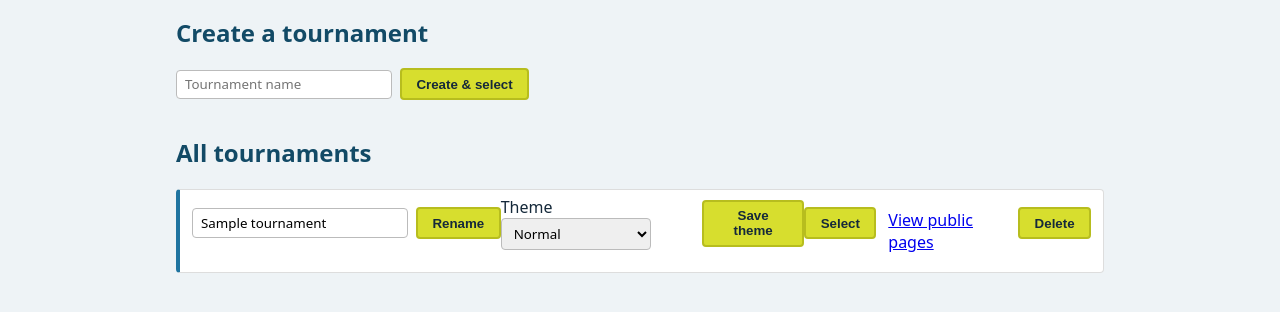
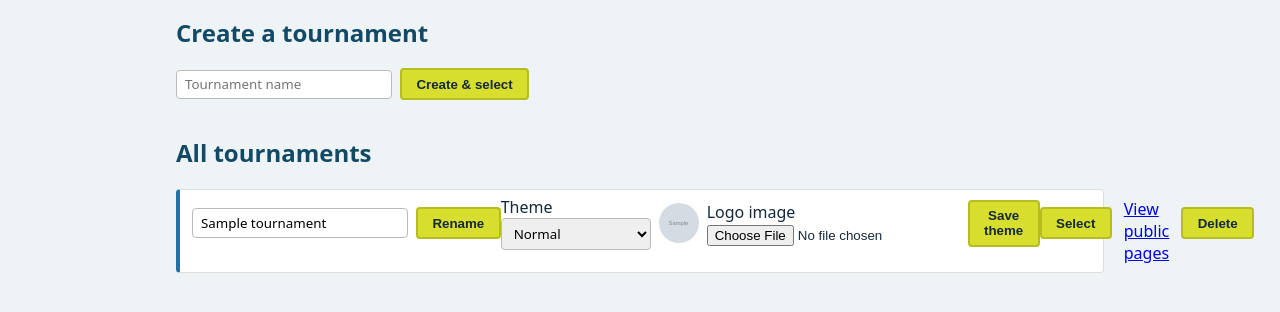
Before and after one commit to paulinemlchan/dinkEngine, a Flask app: page /admin/tournaments in a window 1280 px wide. Shown: the part 296-608 px from the top of the page. Run offline with Flask 3, Linux system fonts and the light colour scheme; the visitor is signed in with stand-in values (Sample User, id 1); tables that the repository leaves empty hold one stand-in row (values such as "Sample post"); grey boxes marked "Sample" are stand-in pictures.

Commit message:
Allow uploading a tournament logo and derive its theme colors automatically

```diff
--- a/config.py
+++ b/config.py
@@ -14,3 +14,7 @@ MAX_PLAYERS = 32
 MAX_COURTS = 20
 MAX_MATCHES_PER_COURT = 5
 MAX_EXCEPTIONS = 5
+
+THEME_LOGO_UPLOAD_FOLDER = os.path.join(os.path.dirname(__file__), "static", "uploads", "theme_logos")
+THEME_LOGO_ALLOWED_EXTENSIONS = {"png", "jpg", "jpeg", "gif", "webp"}
+MAX_CONTENT_LENGTH = 5 * 1024 * 1024  # 5 MB cap on any upload, including theme logos
--- a/db.py
+++ b/db.py
@@ -39,6 +39,17 @@ def _migrate(db):
     tournament_columns = {row["name"] for row in db.execute("PRAGMA table_info(tournaments)")}
     if "theme" not in tournament_columns:
         db.execute("ALTER TABLE tournaments ADD COLUMN theme TEXT NOT NULL DEFAULT 'normal'")
+    if "logo_filename" not in tournament_columns:
+        db.execute("ALTER TABLE tournaments ADD COLUMN logo_filename TEXT")
+    for color_column in (
+        "theme_color_primary",
+        "theme_color_primary_dark",
+        "theme_color_accent",
+        "theme_color_accent_dark",
+        "theme_color_text",
+    ):
+        if color_column not in tournament_columns:
+            db.execute(f"ALTER TABLE tournaments ADD COLUMN {color_column} TEXT")
 
     slam_columns = {row["name"] for row in db.execute("PRAGMA table_info(slam_matches)")}
     if "server_name" not in slam_columns:
--- a/requirements.txt
+++ b/requirements.txt
@@ -1 +1,2 @@
 Flask>=3.0
+Pillow>=10.0
--- a/routes/admin.py
+++ b/routes/admin.py
@@ -1,7 +1,11 @@
+import colorsys
 import itertools
+import os
 from functools import wraps
 
 from flask import Blueprint, current_app, flash, g, redirect, render_template, request, session, url_for
+from PIL import Image
+from werkzeug.utils import secure_filename
 
 from db import get_db
 from randomizer import generate_match_schedule
@@ -10,6 +14,79 @@ from routes.auth import login_required
 bp = Blueprint("admin", __name__, url_prefix="/admin")
 
 THEMES = ["normal", "halloween", "christmas", "chinese_new_year"]
+
+# Minimal magic-byte check so a renamed non-image file can't be stored as a "logo".
+_IMAGE_SIGNATURES = {
+    "png": (b"\x89PNG\r\n\x1a\n",),
+    "jpg": (b"\xff\xd8\xff",),
+    "jpeg": (b"\xff\xd8\xff",),
+    "gif": (b"GIF87a", b"GIF89a"),
+    "webp": (b"RIFF",),  # followed by size (4 bytes) then b"WEBP"; checked separately below
+}
+
+
+def _save_theme_logo(tournament_id, file_storage):
+    """Validate and store an uploaded logo, returning its filename, or None if no file was given."""
+    if not file_storage or not file_storage.filename:
+        return None
+
+    ext = secure_filename(file_storage.filename).rsplit(".", 1)[-1].lower()
+    allowed = current_app.config["THEME_LOGO_ALLOWED_EXTENSIONS"]
+    if "." not in file_storage.filename or ext not in allowed:
+        raise ValueError(f"Logo must be one of: {', '.join(sorted(allowed))}.")
+
+    header = file_storage.stream.read(16)
+    file_storage.stream.seek(0)
+    if ext == "webp":
+        valid = header.startswith(b"RIFF") and header[8:12] == b"WEBP"
+    else:
+        valid = any(header.startswith(sig) for sig in _IMAGE_SIGNATURES[ext])
+    if not valid:
+        raise ValueError("That file doesn't look like a valid image.")
+
+    upload_folder = current_app.config["THEME_LOGO_UPLOAD_FOLDER"]
+    os.makedirs(upload_folder, exist_ok=True)
+    filename = f"tournament_{tournament_id}.{ext}"
+    file_storage.save(os.path.join(upload_folder, filename))
+    return filename
+
+
+def _extract_theme_colors(image_path):
+    """Build a small CSS palette from a logo's dominant colors, or None if it can't be read."""
+    try:
+        img = Image.open(image_path).convert("RGB")
+        img.thumbnail((120, 120))
+        quantized = img.quantize(colors=8, method=Image.MEDIANCUT).convert("RGB")
+        counts = sorted(quantized.getcolors(maxcolors=64) or [], reverse=True)
+    except Exception:
+        return None
+    if not counts:
+        return None
+
+    candidates = [rgb for _, rgb in counts[:5]]
+
+    def hls(rgb):
+        r, g, b = (c / 255 for c in rgb)
+        return colorsys.rgb_to_hls(r, g, b)  # (hue, lightness, saturation)
+
+    darkest = min(candidates, key=lambda c: hls(c)[1])
+    most_vivid = max(candidates, key=lambda c: hls(c)[2])
+
+    def with_lightness(rgb, lightness, min_saturation=None):
+        hue, _, saturation = hls(rgb)
+        if min_saturation is not None:
+            saturation = max(saturation, min_saturation)
+        r, g, b = colorsys.hls_to_rgb(hue, lightness, saturation)
+        return "#%02x%02x%02x" % (round(r * 255), round(g * 255), round(b * 255))
+
+    return {
+        "primary": with_lightness(darkest, 0.22),
+        "primary_dark": with_lightness(darkest, 0.12),
+        "accent": with_lightness(most_vivid, 0.55, min_saturation=0.55),
+        "accent_dark": with_lightness(most_vivid, 0.40, min_saturation=0.55),
+        "text": with_lightness(darkest, 0.12),
+    }
+
 
 
 def tournament_required(view):
@@ -72,8 +149,15 @@ def tournaments():
 
         elif action == "delete":
             tournament_id = request.form.get("tournament_id")
+            row = db.execute(
+                "SELECT logo_filename FROM tournaments WHERE id = ?", (tournament_id,)
+            ).fetchone()
             db.execute("DELETE FROM tournaments WHERE id = ?", (tournament_id,))
             db.commit()
+            if row and row["logo_filename"]:
+                logo_path = os.path.join(current_app.config["THEME_LOGO_UPLOAD_FOLDER"], row["logo_filename"])
+                if os.path.exists(logo_path):
+                    os.remove(logo_path)
             if str(session.get("tournament_id")) == str(tournament_id):
                 session.pop("tournament_id", None)
             flash("Tournament deleted.", "success")
@@ -94,9 +178,49 @@ def tournaments():
             if theme not in THEMES:
                 flash("Unknown theme.", "error")
             else:
-                db.execute("UPDATE tournaments SET theme = ? WHERE id = ?", (theme, tournament_id))
-                db.commit()
-                flash("Tournament theme updated.", "success")
+                row = db.execute(
+                    "SELECT logo_filename FROM tournaments WHERE id = ?", (tournament_id,)
+                ).fetchone()
+                try:
+                    new_filename = _save_theme_logo(tournament_id, request.files.get("logo"))
+                except ValueError as e:
+                    flash(str(e), "error")
+                else:
+                    if new_filename is not None:
+                        old_filename = row["logo_filename"] if row else None
+                        if old_filename and old_filename != new_filename:
+                            old_path = os.path.join(current_app.config["THEME_LOGO_UPLOAD_FOLDER"], old_filename)
+                            if os.path.exists(old_path):
+                                os.remove(old_path)
+                        logo_path = os.path.join(current_app.config["THEME_LOGO_UPLOAD_FOLDER"], new_filename)
+                        colors = _extract_theme_colors(logo_path)
+                        if colors is None:
+                            db.execute(
+                                "UPDATE tournaments SET theme = ?, logo_filename = ? WHERE id = ?",
+                                (theme, new_filename, tournament_id),
+                            )
+                            flash("Logo saved, but its colors couldn't be read; using the default theme palette.", "error")
+                        else:
+                            db.execute(
+                                """UPDATE tournaments SET theme = ?, logo_filename = ?,
+                                       theme_color_primary = ?, theme_color_primary_dark = ?,
+                                       theme_color_accent = ?, theme_color_accent_dark = ?, theme_color_text = ?
+                                   WHERE id = ?""",
+                                (
+                                    theme,
+                                    new_filename,
+                                    colors["primary"],
+                                    colors["primary_dark"],
+                                    colors["accent"],
+                                    colors["accent_dark"],
+                                    colors["text"],
+                                    tournament_id,
+                                ),
+                            )
+                    else:
+                        db.execute("UPDATE tournaments SET theme = ? WHERE id = ?", (theme, tournament_id))
+                    db.commit()
+                    flash("Tournament theme updated.", "success")
 
         return redirect(url_for("admin.tournaments"))
 
--- a/schema.sql
+++ b/schema.sql
@@ -2,6 +2,12 @@ CREATE TABLE IF NOT EXISTS tournaments (
     id INTEGER PRIMARY KEY AUTOINCREMENT,
     name TEXT NOT NULL,
     theme TEXT NOT NULL DEFAULT 'normal',
+    logo_filename TEXT,
+    theme_color_primary TEXT,
+    theme_color_primary_dark TEXT,
+    theme_color_accent TEXT,
+    theme_color_accent_dark TEXT,
+    theme_color_text TEXT,
     created_at TEXT NOT NULL DEFAULT (datetime('now'))
 );
 
--- a/static/css/style.css
+++ b/static/css/style.css
@@ -266,6 +266,14 @@ th { background: var(--color-blue); color: #fff; }
   margin-top: 1rem;
 }
 
+.theme-logo-preview {
+  height: 40px;
+  width: 40px;
+  border-radius: 50%;
+  object-fit: cover;
+  vertical-align: middle;
+}
+
 /* Per-tournament themes, selected on the admin Tournaments tab. */
 body.theme-halloween {
   --color-blue: #1c1a17;
--- a/templates/admin/tournaments.html
+++ b/templates/admin/tournaments.html
@@ -21,7 +21,7 @@
         <button type="submit">Rename</button>
       </form>
       {% if t.id == active_tournament_id %}<strong>(active)</strong>{% endif %}
-      <form method="post" class="inline-form">
+      <form method="post" class="inline-form" enctype="multipart/form-data">
         <input type="hidden" name="action" value="set_theme">
         <input type="hidden" name="tournament_id" value="{{ t.id }}">
         <label>Theme
@@ -32,6 +32,12 @@
               </option>
             {% endfor %}
           </select>
+        </label>
+        {% if t.logo_filename %}
+          <img src="{{ url_for('static', filename='uploads/theme_logos/' ~ t.logo_filename) }}" alt="Current logo" class="theme-logo-preview">
+        {% endif %}
+        <label>Logo image
+          <input type="file" name="logo" accept="image/png,image/jpeg,image/gif,image/webp">
         </label>
         <button type="submit">Save theme</button>
       </form>
--- a/templates/base.html
+++ b/templates/base.html
@@ -5,11 +5,23 @@
   <meta name="viewport" content="width=device-width, initial-scale=1">
   <title>DinkEngine</title>
   <link rel="stylesheet" href="{{ url_for('static', filename='css/style.css') }}">
+  {% if tournament and tournament.theme != 'normal' and tournament.theme_color_primary %}
+    <style>
+      /* Overrides the static theme palette with colors picked from this tournament's uploaded logo. */
+      body.theme-{{ tournament.theme }} {
+        --color-blue: {{ tournament.theme_color_primary }};
+        --color-blue-dark: {{ tournament.theme_color_primary_dark }};
+        --color-yellow: {{ tournament.theme_color_accent }};
+        --color-yellow-dark: {{ tournament.theme_color_accent_dark }};
+        --color-navy-text: {{ tournament.theme_color_text }};
+      }
+    </style>
+  {% endif %}
 </head>
 <body class="theme-{{ tournament.theme if tournament else 'normal' }}">
   <header class="site-header">
-    {% if tournament and tournament.theme != 'normal' %}
-      <img class="site-theme-logo" src="{{ url_for('static', filename='img/themes/' ~ tournament.theme ~ '.png') }}" alt="">
+    {% if tournament and tournament.theme != 'normal' and tournament.logo_filename %}
+      <img class="site-theme-logo" src="{{ url_for('static', filename='uploads/theme_logos/' ~ tournament.logo_filename) }}" alt="">
     {% endif %}
     <div class="site-header-inner">
       <span class="site-title">DinkEngine</span>
```
Also changed, not shown: 1 other file.
